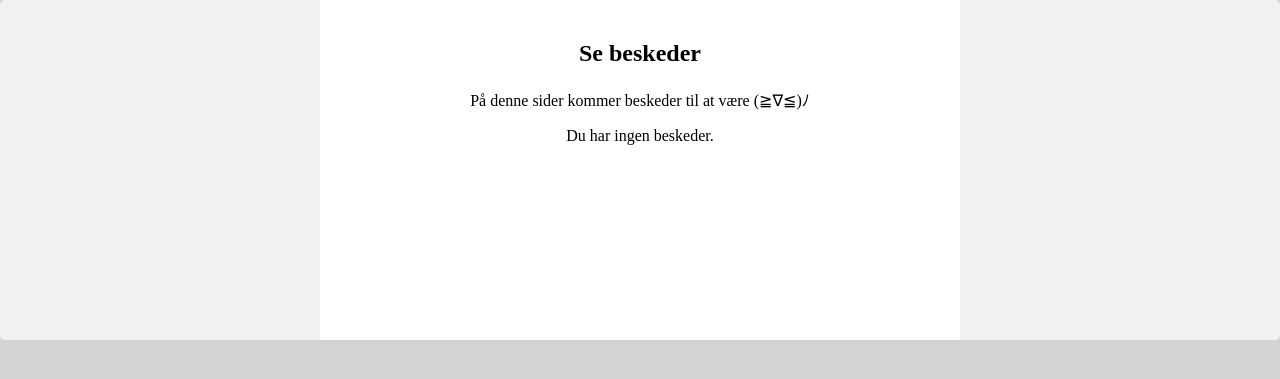
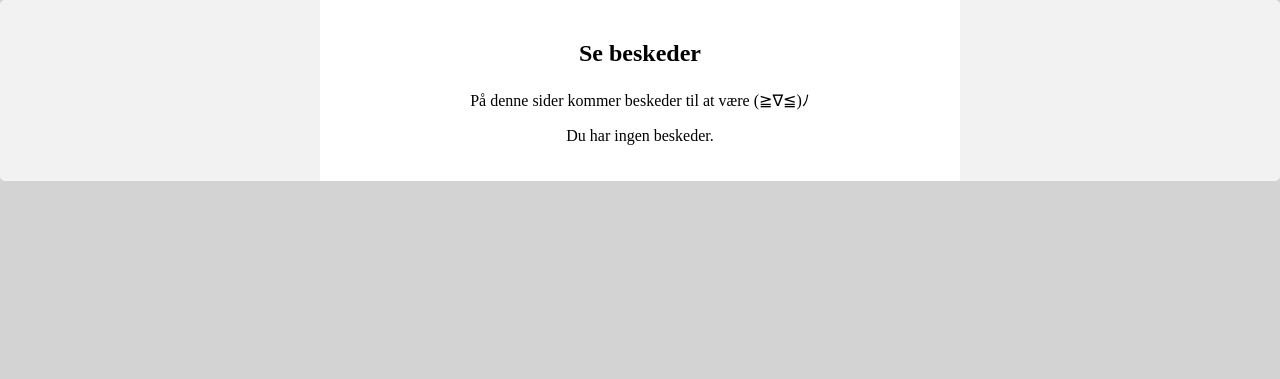
Before and after one commit to RasmusAChr/messagesystem, a PHP site: page /sebeskeder.php in a window 1280 px wide. Shown: the part 46-425 px from the top of the page. Run offline with PHP 8.4, Linux system fonts and the light colour scheme; the visitor is signed in with stand-in values (Sample User, id 1); data that the repository does not hold is empty.

Commit message:
Auto højde for at se beskeder

```diff
--- a/css/style.css
+++ b/css/style.css
@@ -10,6 +10,15 @@ body {
     display:block;
     margin:auto;
     padding: 20px;
+}
+.sebeskeder-section {
+  background-color: white;
+  text-align: center;
+  width: 600px;
+  height: auto;
+  display:block;
+  margin:auto;
+  padding: 20px;
 }
 .signup-form {
     background-color: white;
--- a/sebeskeder.php
+++ b/sebeskeder.php
@@ -2,7 +2,7 @@
     include_once 'header.php';
 ?>
 
-            <section class="index-intro">
+            <section class="sebeskeder-section">
                 <h1>Se beskeder</h1>
                 <p>På denne sider kommer beskeder til at være (≧∇≦)ﾉ</p>
 
```
